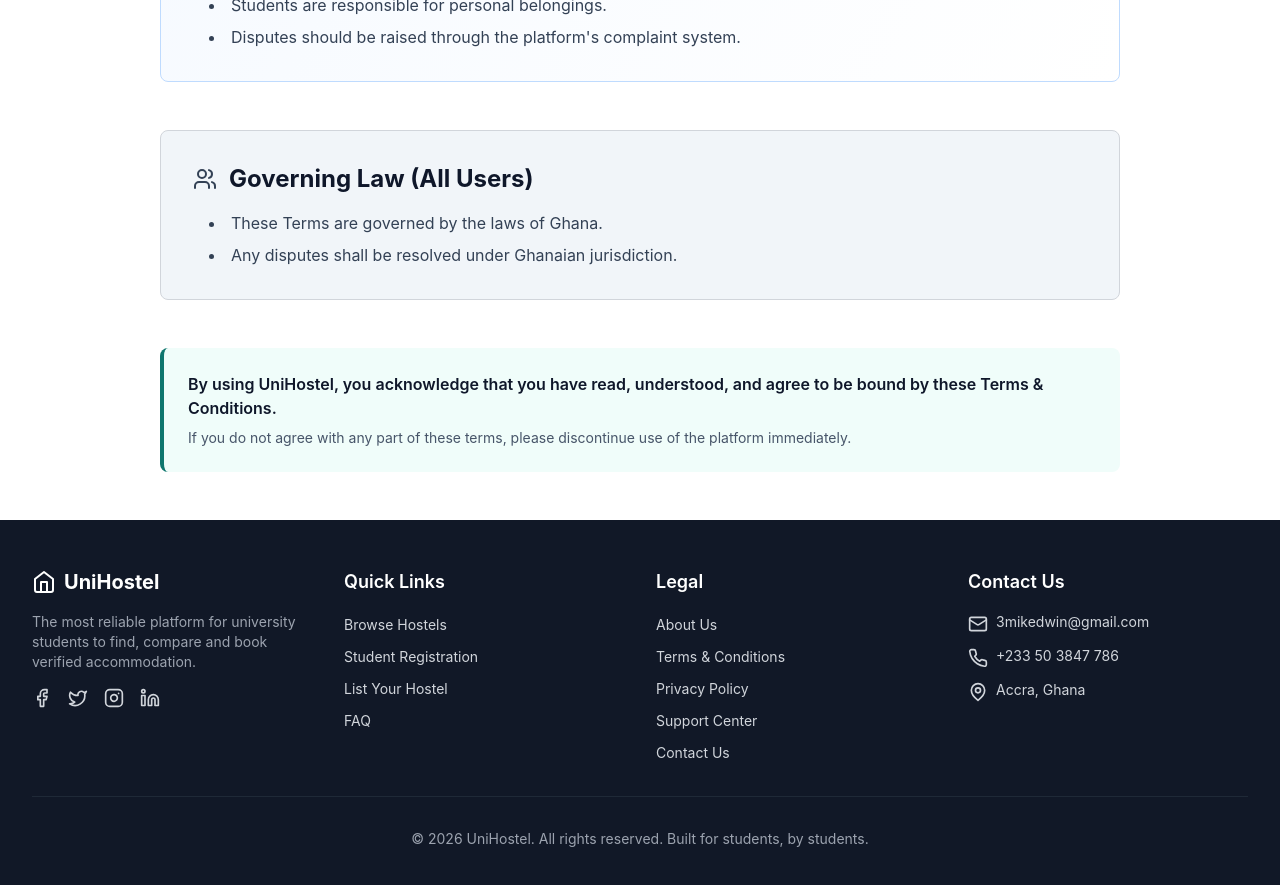
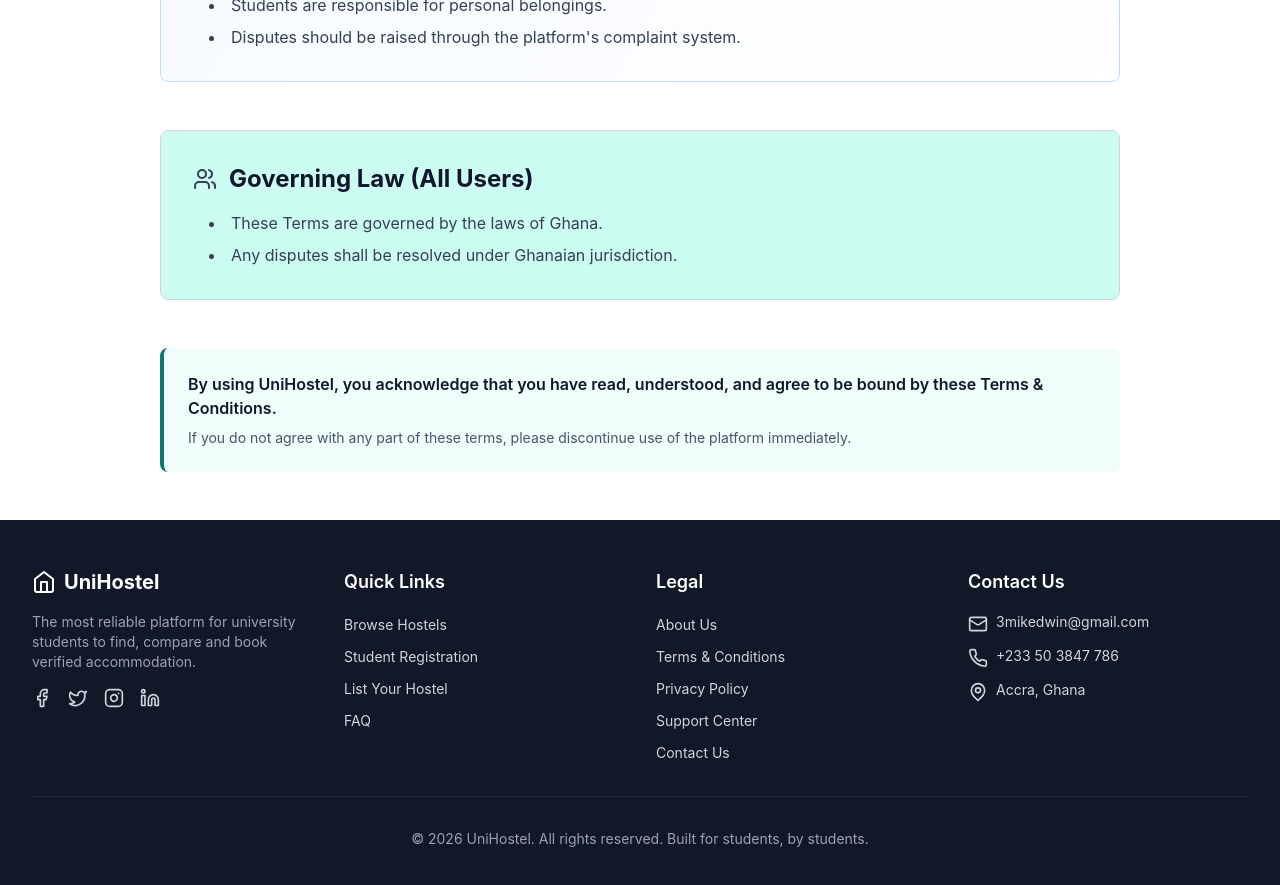
Before and after one commit to Mikedwin/UniHostel, a React (Create React App) app in the folder frontend/: page /terms in a window 1280 px wide. Shown: the part 5440-6325 px from the top of the page. Built offline with nearby package versions, Linux system fonts and the light colour scheme; no server answers.

Commit message:
Change background to teal-tinted #F0FDFA to complement Deep Teal brand

```diff
--- a/frontend/src/index.css
+++ b/frontend/src/index.css
@@ -10,7 +10,7 @@
       sans-serif;
     -webkit-font-smoothing: antialiased;
     -moz-osx-font-smoothing: grayscale;
-    background-color: #F8FAFC;
+    background-color: #F0FDFA;
     color: #0F172A;
   }
 }
@@ -18,11 +18,11 @@
 @layer utilities {
   /* Background Colors */
   .bg-gray-50 {
-    background-color: #F8FAFC !important;
+    background-color: #F0FDFA !important;
   }
 
   .bg-gray-100 {
-    background-color: #F1F5F9 !important;
+    background-color: #CCFBF1 !important;
   }
 
   /* Text Colors */
```
